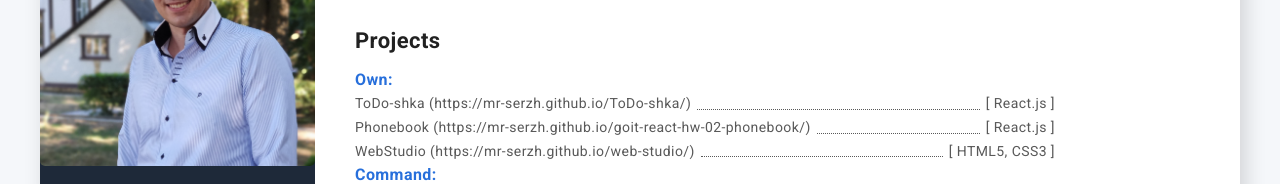
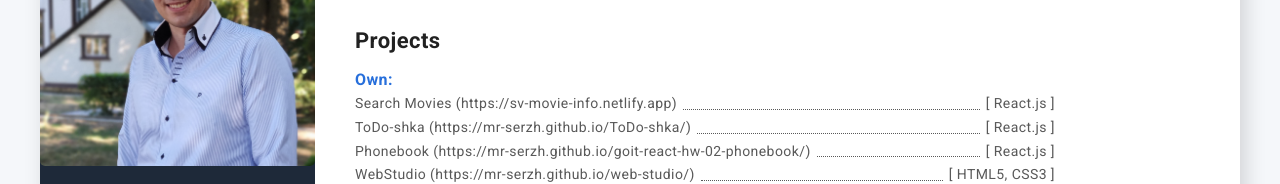
Before and after one commit to Mr-Serzh/rezume_v1.1, a plain HTML site: page index.html in a window 1280 px wide. Shown: the part 210-394 px from the top of the page. Drawn offline with Linux system fonts and the light colour scheme.

Commit message:
add search movies

```diff
--- a/index.html
+++ b/index.html
@@ -184,6 +184,12 @@
               <h4>Own:</h4>
             </li>
             <li class="project-item">
+              <a class="project-text link" target="_blank" href="https://sv-movie-info.netlify.app">Search Movies
+                (https://sv-movie-info.netlify.app)</a>
+              <span class="dots"></span>
+              <span class="project-text"> [ React.js ]</span>
+            </li>
+            <li class="project-item">
               <a
                 class="project-text link"
                 target="_blank"
```
